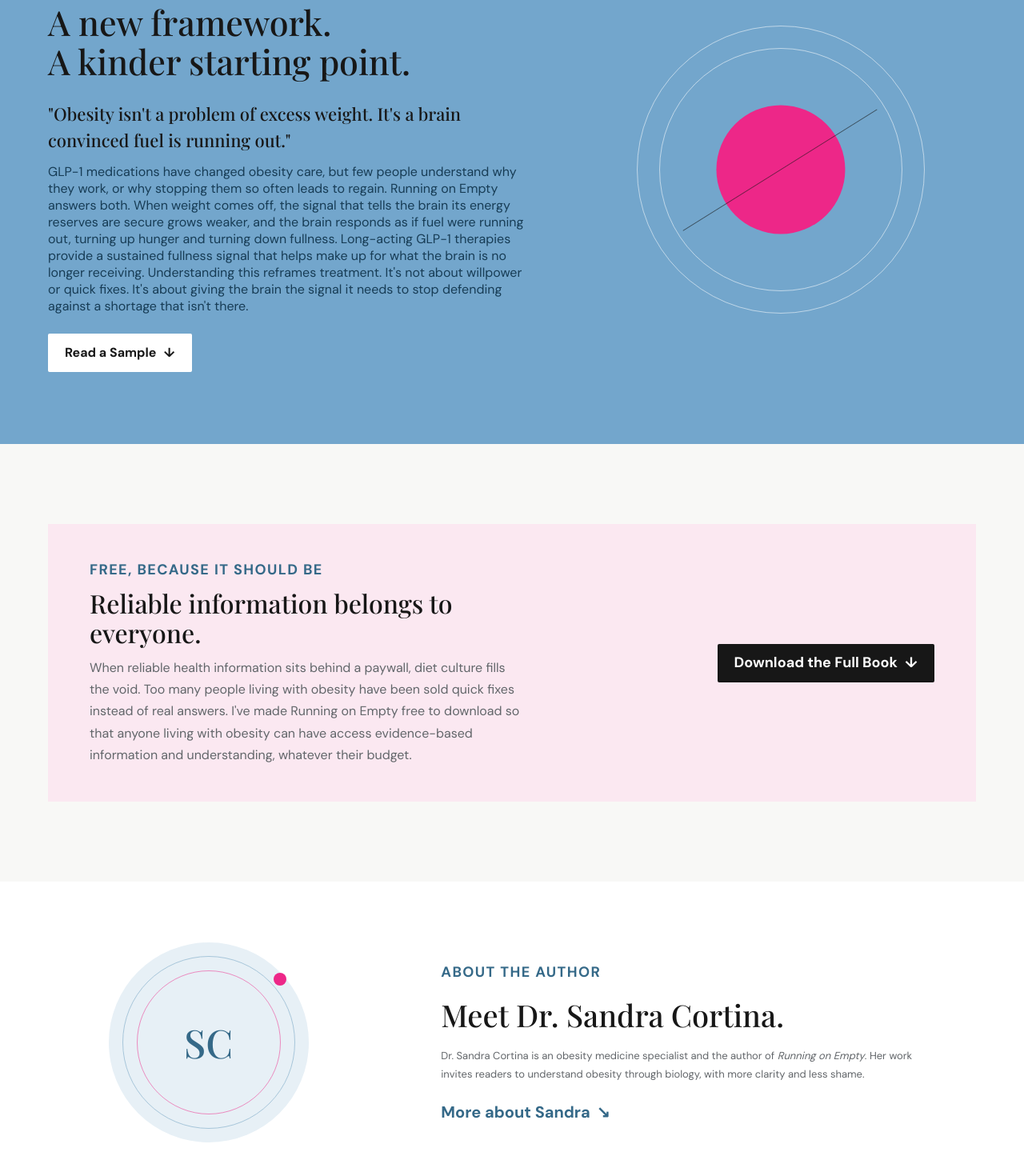
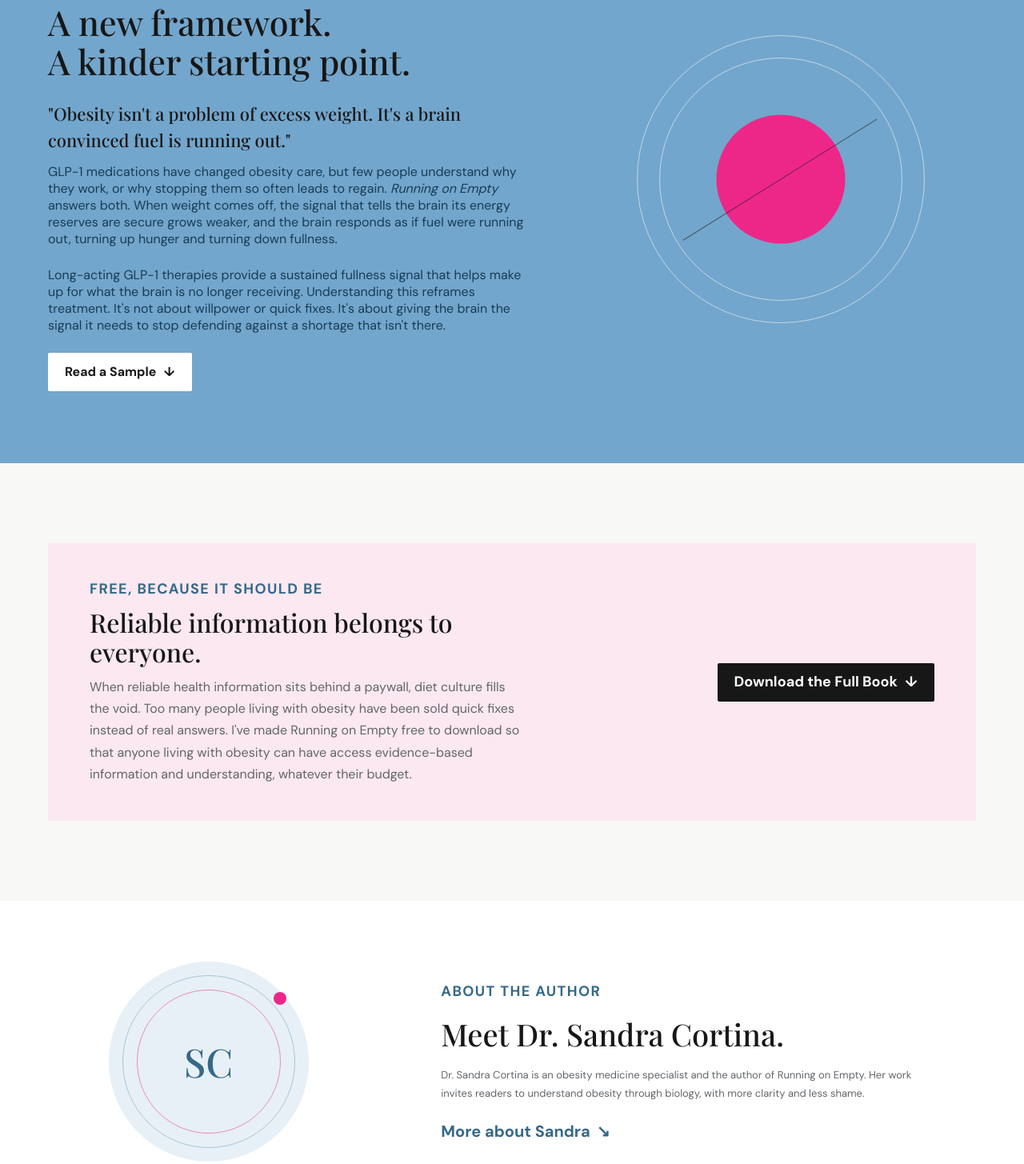
Before and after one commit to sandrachristinacortina/Book-Landing-Page, a plain HTML site: page index2.html in a window 1280 px wide. Shown: the part 1735-3190 px from the top of the page at 80% size. Drawn offline with nearby package versions, Linux system fonts and the light colour scheme.

Commit message:
paragraph split

```diff
--- a/index2.html
+++ b/index2.html
@@ -148,11 +148,13 @@
             <p class="sample-note">
               GLP-1 medications have changed obesity care, but few people
               understand why they work, or why stopping them so often leads to
-              regain. Running on Empty answers both. When weight comes off, the
+              regain. <em>Running on Empty</em> answers both. When weight comes off, the
               signal that tells the brain its energy reserves are secure grows
               weaker, and the brain responds as if fuel were running out,
-              turning up hunger and turning down fullness. Long-acting GLP-1
-              therapies provide a sustained fullness signal that helps make up
+              turning up hunger and turning down fullness.
+              </p>
+              <p class="sample-note"> Long-acting GLP-1
+           therapies provide a sustained fullness signal that helps make up
               for what the brain is no longer receiving. Understanding this
               reframes treatment. It's not about willpower or quick fixes. It's
               about giving the brain the signal it needs to stop defending
@@ -210,7 +212,7 @@
             <h2 id="author-title">Meet Dr. Sandra Cortina.</h2>
             <p>
               Dr. Sandra Cortina is an obesity medicine specialist and the
-              author of <em>Running on Empty</em>. Her work invites readers to
+              author of <en>Running on Empty</en>. Her work invites readers to
               understand obesity through biology, with more clarity and less
               shame.
             </p>
```
